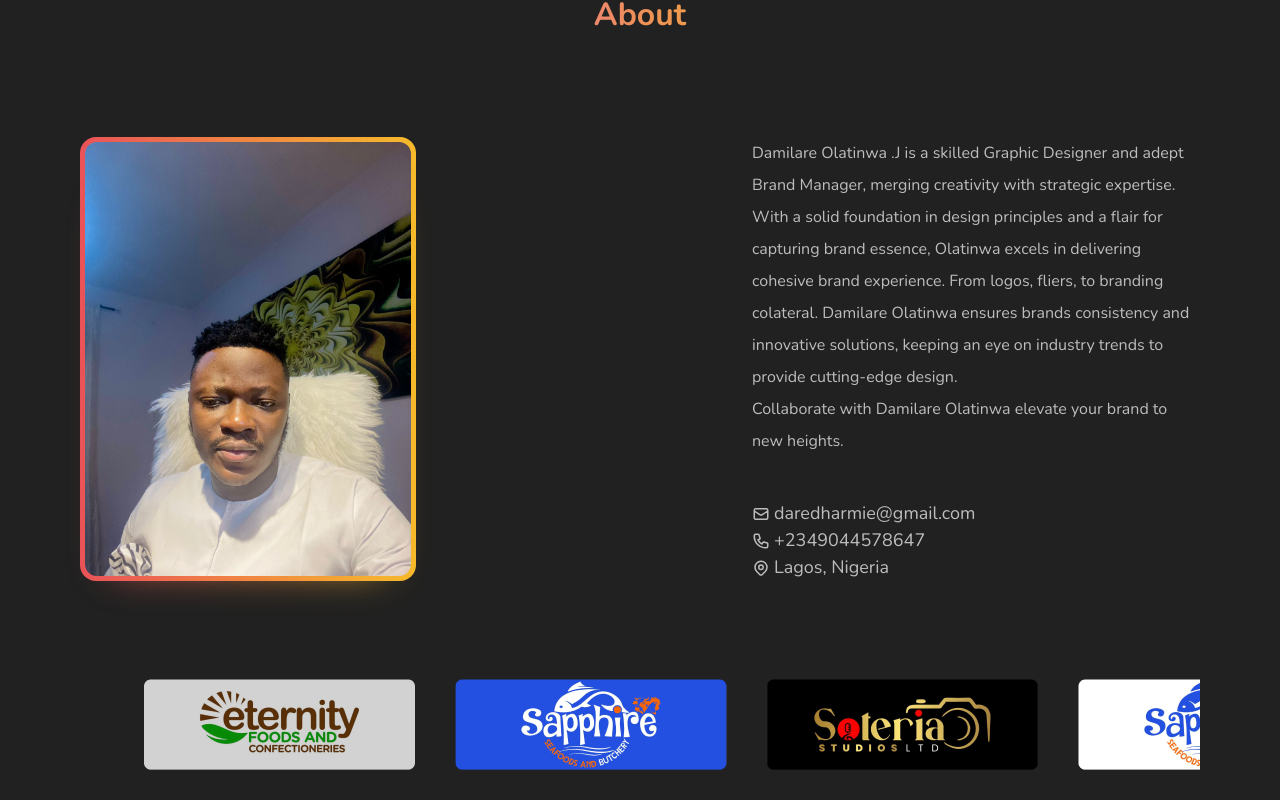
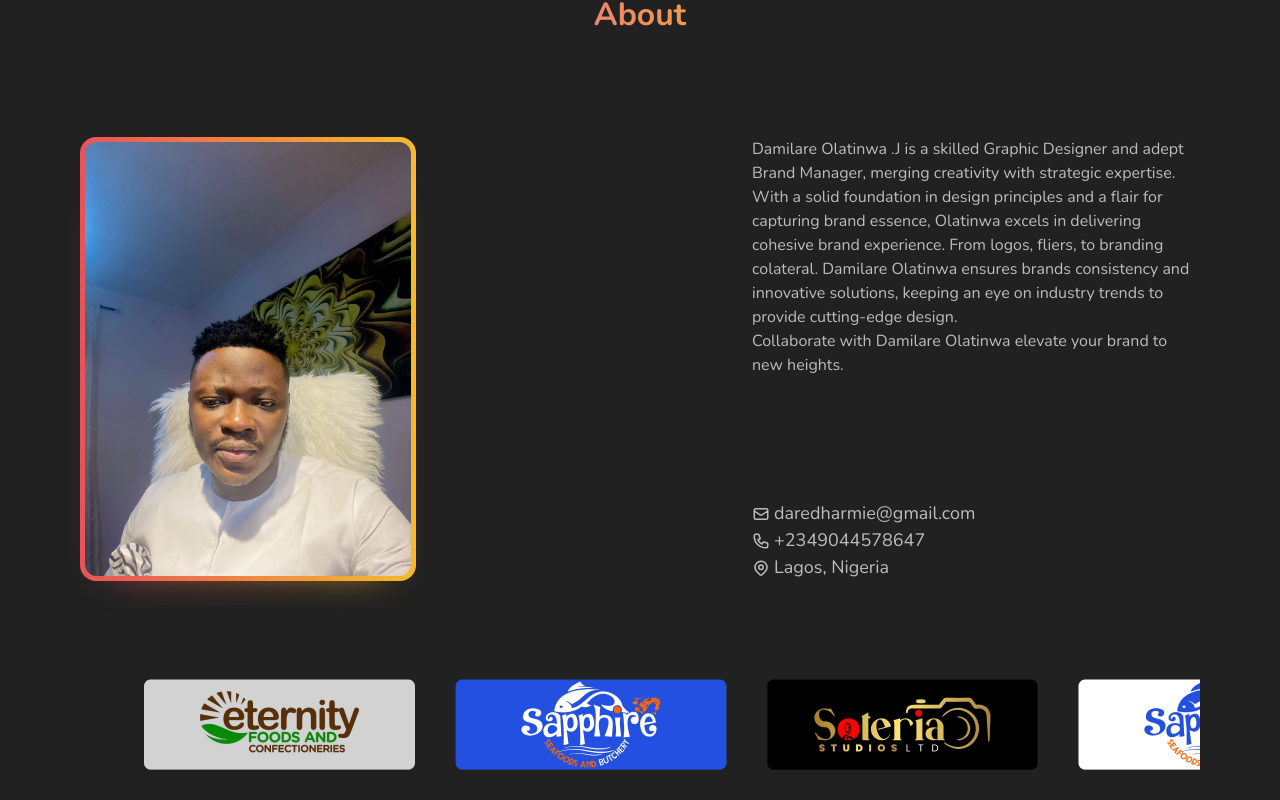
Before and after one commit to metalekan/portfolio_klf, a React (Vite) app: page / in a window 1280 px wide. Shown: the part 1289-2089 px from the top of the page. Built offline with nearby package versions, Linux system fonts and the light colour scheme.

Commit message:
new commit

```diff
--- a/src/components/About.jsx
+++ b/src/components/About.jsx
@@ -22,7 +22,7 @@ const About = () => {
             <img className="rounded-xl object-cover" src={dami} alt="dami" />
           </div>
           <div className="flex flex-col justify-between md:w-[40%] text-dimWhite">
-            <p className='font-light text-center md:text-start leading-8'>Damilare Olatinwa .J is a skilled Graphic Designer and adept Brand Manager, merging creativity with strategic expertise. With a solid foundation in design principles and a flair for capturing brand essence, Olatinwa excels in delivering cohesive brand experience. From logos, fliers, to branding colateral. Damilare Olatinwa ensures brands consistency and innovative solutions, keeping an eye on industry trends to provide cutting-edge design. <br /> Collaborate with Damilare Olatinwa elevate your brand to new heights.</p>
+            <p className='font-light text-center md:text-start leading-6'>Damilare Olatinwa .J is a skilled Graphic Designer and adept Brand Manager, merging creativity with strategic expertise. With a solid foundation in design principles and a flair for capturing brand essence, Olatinwa excels in delivering cohesive brand experience. From logos, fliers, to branding colateral. Damilare Olatinwa ensures brands consistency and innovative solutions, keeping an eye on industry trends to provide cutting-edge design. <br /> Collaborate with Damilare Olatinwa elevate your brand to new heights.</p>
             <div className="flex flex-col self-end md:self-start text-sm md:text-md font-thin mt-10">
               <div className="flex items-center gap-1">
                 <HiOutlineMail />
--- a/src/components/Testimonial.jsx
+++ b/src/components/Testimonial.jsx
@@ -56,7 +56,7 @@ const Testimonial = () => {
       <div className="grid md:grid-cols-3 gap-5 mt-[2rem]">
         {
           myTestimonials.map((review, index) => (
-            <div key={index} className="flex flex-col justify-between px-3 py-4 rounded-lg h-[269px] glass_testimony">
+            <div key={index} className="flex flex-col gap-7 justify-between px-3 py-4 rounded-lg glass_testimony">
               <div className="flex gap-4">
                 <img className='rounded-full object-cover w-[50px] h-[50px]' src={review.image} alt="" />
                 <div className="flex flex-col">
```
